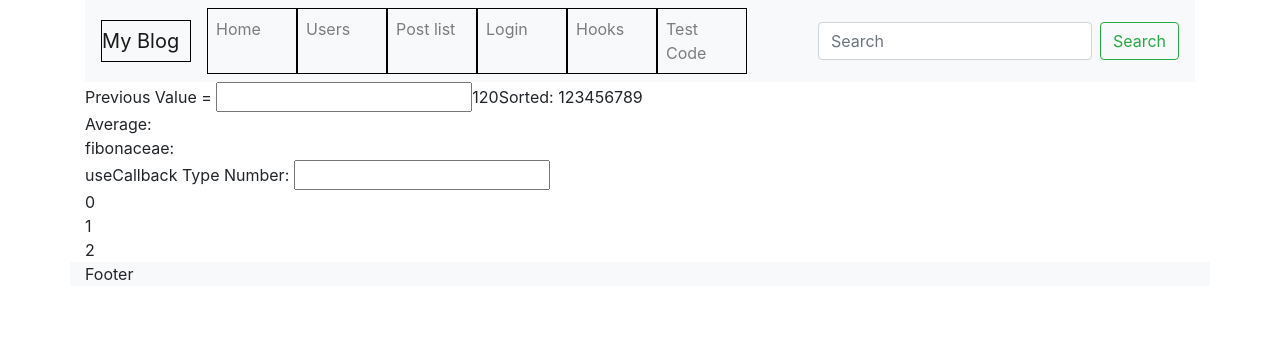
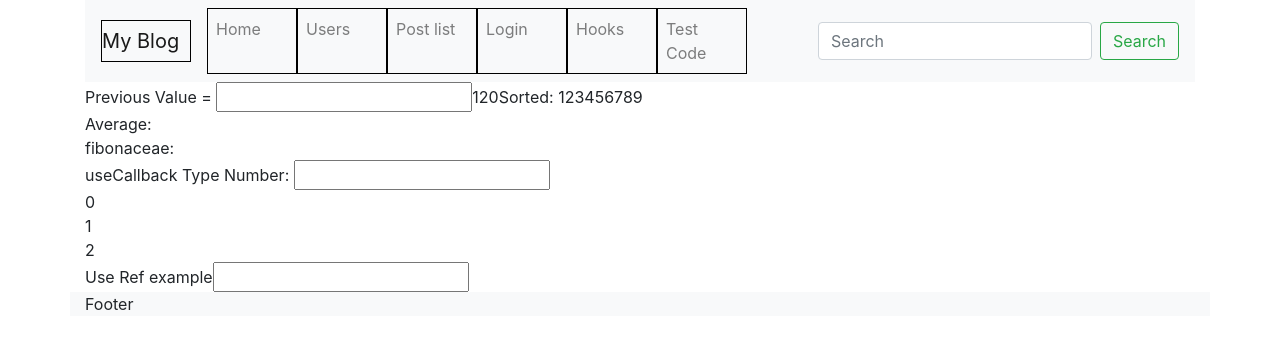
Before and after one commit to vinayjoshi03/react-basic, a React (Create React App) app: page /testcode in a window 1280 px wide. Shown: the top 348 px of the page. Built offline with nearby package versions, Linux system fonts and the light colour scheme; no server answers.

Commit message:
Modified create pagination

```diff
--- a/src/containers/test.js
+++ b/src/containers/test.js
@@ -3,13 +3,20 @@ import List from './List'
 const TestComponent = () => {
 
 
+    // Use state with use ref hook example
+    let [changeStae, setChangeState] = useState('');
+    const prevCount = usePrevious(changeStae);
 
-    let [changeStae, setChangeState] = useState('');
-    const prevCount = usePrevious(changeStae)
-    //const ref = useRef();
-    useEffect(() => {
-        //setChangeState("Component did mount");
-    });
+    function usePrevious(value) {
+        const ref = useRef();
+        console.log('Ref data==>', ref);
+        useEffect(() => {
+
+            ref.current = value;
+        });
+        return ref.current;
+    }
+
 
     const [listNumber, setListNumber] = useState(0);
 
@@ -114,19 +121,15 @@ const TestComponent = () => {
         // setChangeState("componentWillUnmount");
         return;
     });
-    function usePrevious(value) {
-        const ref = useRef();
-        useEffect(() => {
-            ref.current = value;
-        });
-        return ref.current;
-    }
+
 
     function handleChangeEvent(event) {
-        console.log(event.target.value)
+        console.log(event.target.value);
         setChangeState(event.target.value);
     }
 
+
+    //Fibonaceae series
     function fibonaceae() {
         var number = 10;
         var n1 = 0;
@@ -140,7 +143,14 @@ const TestComponent = () => {
         }
     }
 
+    var ref = React.createRef();
 
+    useEffect(function(){
+        console.log(ref);
+        if(ref !=undefined) {
+            console.log("Ref value==>",ref.value);
+        }
+    },[]);
 
     return (
 
@@ -154,6 +164,11 @@ const TestComponent = () => {
             <div>fibonaceae: {fibonaceae()}</div>
             <div>useCallback Type Number: <input type="text" onChange={(event)=>setListNumber(parseInt(event.target.value))}/></div>
             <div><List printData={listData} /></div>
+
+            <div>
+                Use Ref example
+            <input type="text" ref={ref}/>
+            </div>
         </div>
     )
 }
```
